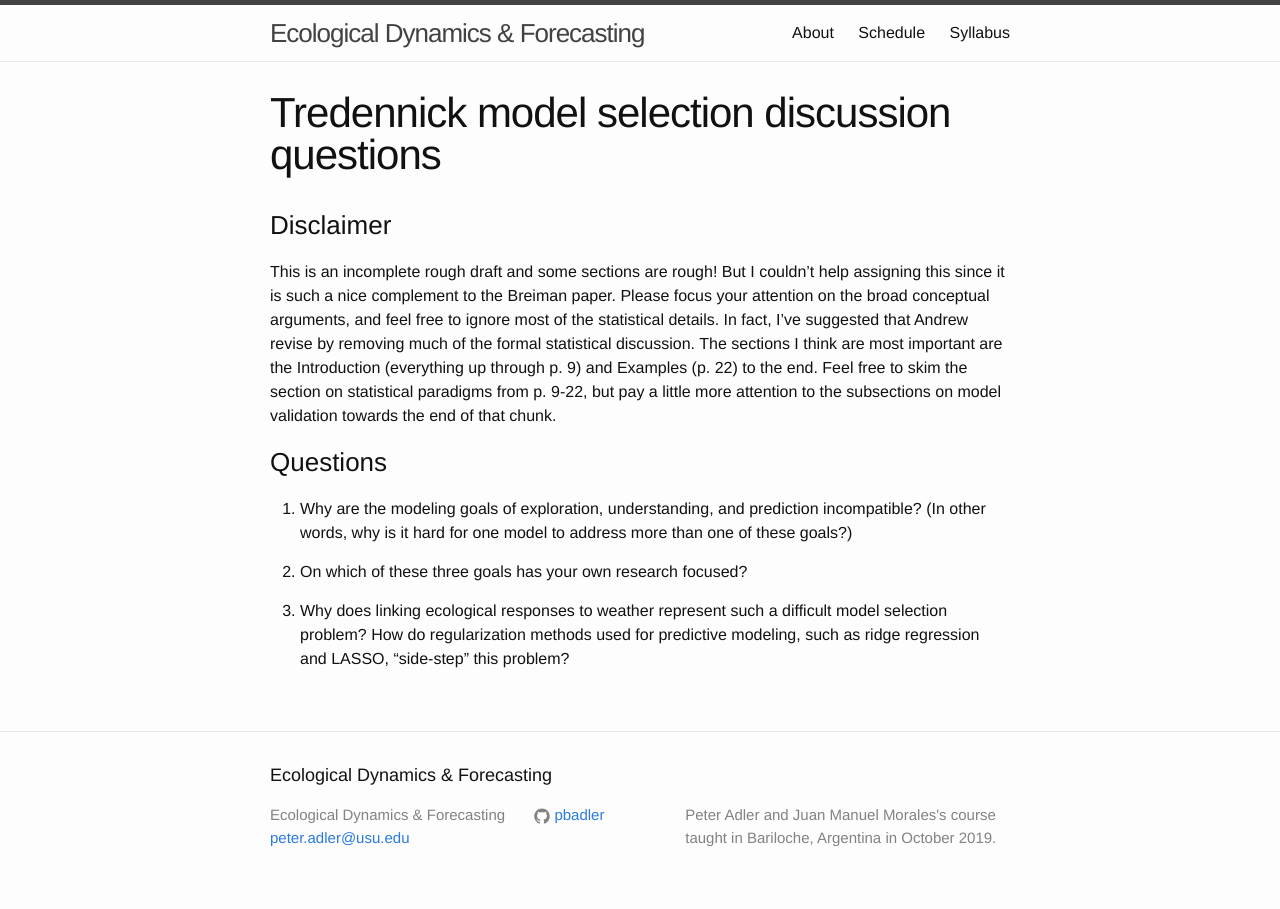
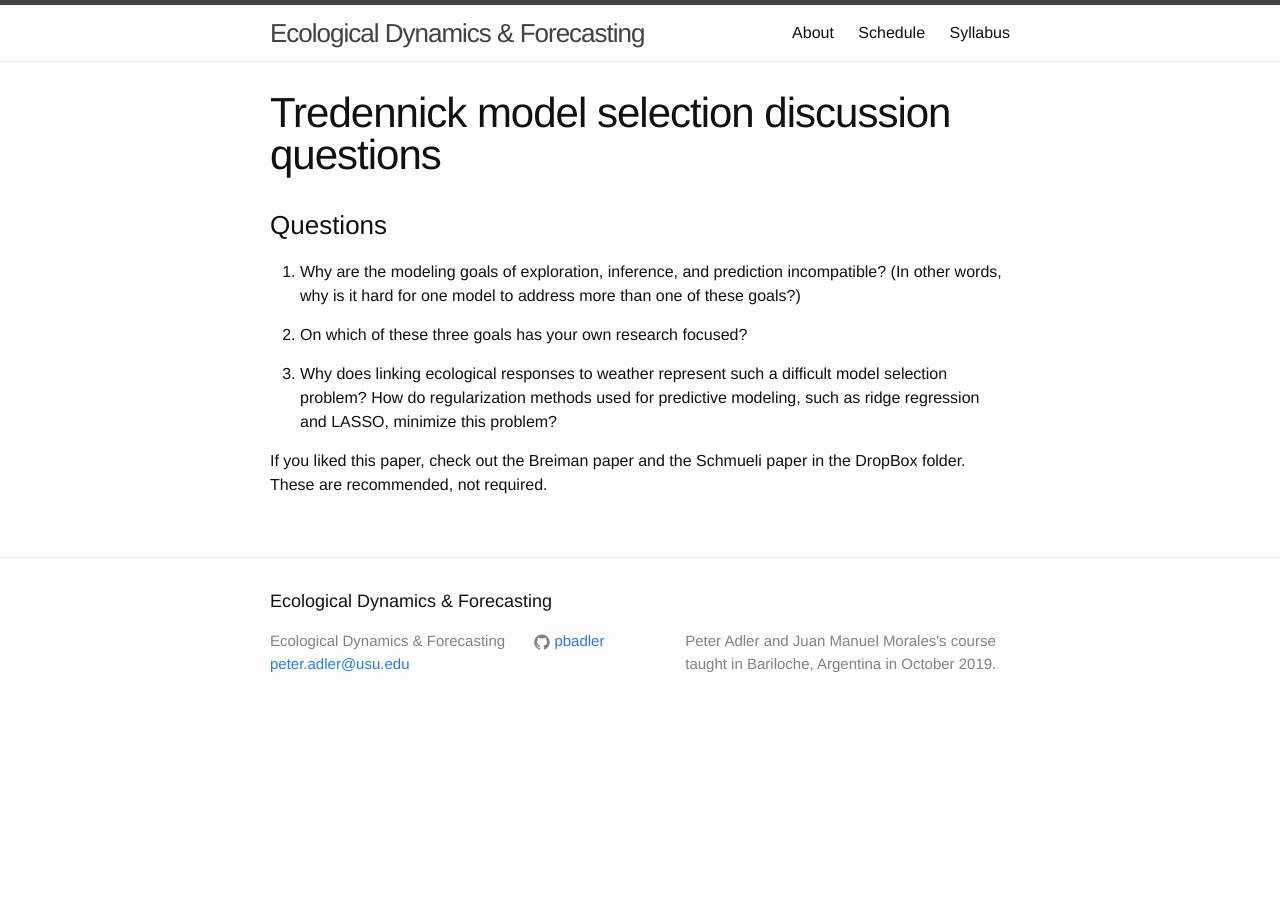
Before and after one commit to pbadler/forecasting-course-short, a Jekyll site: the page built from discussion/Tredennick_model_selection_questions.md, in a window 1280 px wide. Built offline with Jekyll 4.4.1, drawn with Linux system fonts in a browser that asks for light colours.

Commit message:
revised tredennick discussion

```diff
--- a/discussion/Tredennick_model_selection_questions.md
+++ b/discussion/Tredennick_model_selection_questions.md
@@ -5,27 +5,16 @@ output:
 layout: post
 ---
 
-### Disclaimer
-
-This is an incomplete rough draft and some sections are rough! But I couldn't
-help assigning this since it is such a nice complement to the Breiman paper.
-Please focus your attention on the broad conceptual arguments, and feel free to
-ignore most of the statistical details. In fact, I've suggested that Andrew
-revise by removing much of the formal statistical discussion.
-The sections I think are most important are the Introduction
-(everything up through p. 9) and Examples (p. 22) to the end.
-Feel free to skim the section on statistical paradigms from p. 9-22,
-but pay a little more attention to the subsections on model validation
-towards the end of that chunk.
-
 ### Questions
 
-1. Why are the modeling goals of exploration, understanding, and prediction incompatible? (In other words, why is it hard for one model to address more
+1. Why are the modeling goals of exploration, inference, and prediction incompatible? (In other words, why is it hard for one model to address more
 than one of these goals?)
 
 2. On which of these three goals has your own research focused?
 
 3. Why does linking ecological responses to weather represent such
 a difficult model selection problem? How do regularization methods used
-for predictive modeling, such as ridge regression and LASSO, "side-step"
+for predictive modeling, such as ridge regression and LASSO, minimize
 this problem?
+
+If you liked this paper, check out the Breiman paper and the Schmueli paper in the DropBox folder. These are recommended, not required.
```
